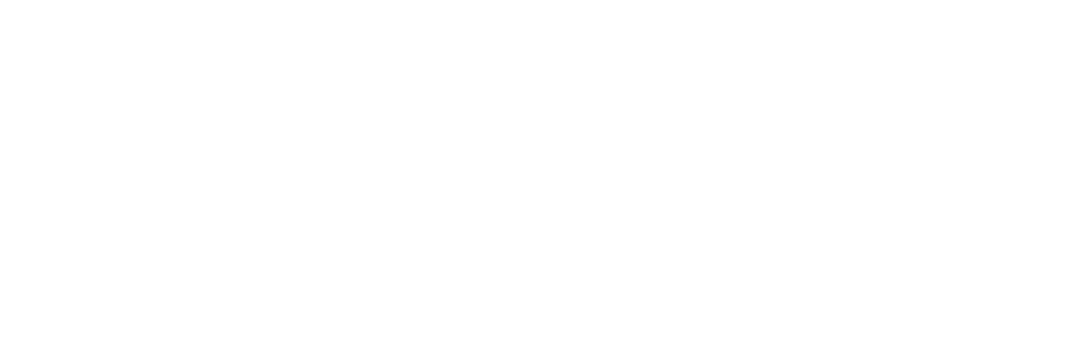
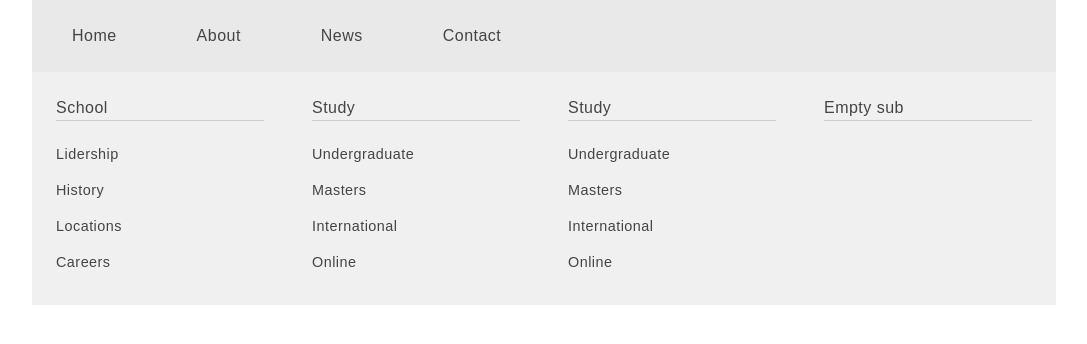
Before and after one commit to marioloncarek/megamenu-js, a website: page index.html in a window 1280 px wide. Shown: the whole page, without its empty margins (96-1183 px from the left). Drawn offline with Linux system fonts and the light colour scheme; a web font is replaced by a local one.

Commit message:
v2 21.06.2016

```diff
--- a/bower.json
+++ b/bower.json
@@ -1,6 +1,6 @@
 {
-  "name": "raw-project",
-  "description": "Project boilerplate",
+  "name": "megamenu-js",
+  "description": "Last responsive megamenu you'll ever need",
   "main": "index.html",
   "authors": [
     "Mario Loncarek"
--- a/gulpfile.js
+++ b/gulpfile.js
@@ -1,5 +1,5 @@
 // PLUGIN NAME - must match scss name and js name - check src/js/pluginname.js and src/scss/project/pluginname.scss
-var pluginName = 'pluginname';
+var pluginName = 'megamenu';
 
 // UTILITIES
 var gulp = require('gulp');
--- a/index.html
+++ b/index.html
@@ -7,12 +7,92 @@
     <meta name="description" content="">
     <meta name="author" content="Mario Loncarek">
     <meta name="viewport" content="width=device-width, initial-scale=1, shrink-to-fit=no">
+    <link href="https://fonts.googleapis.com/css?family=Hind+Guntur:300" rel="stylesheet">
     <!-- CSS -->
     <link rel="stylesheet" href="src/css/style.css">
 </head>
 <body>
 
+
+<div class="menu">
+    <ul>
+        <li><a href="#">Home</a></li>
+        <li><a href="http://marioloncarek.com">About</a>
+            <ul>
+                <li><a href="http://marioloncarek.com">School</a>
+                    <ul>
+                        <li><a href="http://marioloncarek.com">Lidership</a></li>
+                        <li><a href="#">History</a></li>
+                        <li><a href="#">Locations</a></li>
+                        <li><a href="#">Careers</a></li>
+                    </ul>
+                </li>
+                <li><a href="#">Study</a>
+                    <ul>
+                        <li><a href="#">Undergraduate</a></li>
+                        <li><a href="#">Masters</a></li>
+                        <li><a href="#">International</a></li>
+                        <li><a href="#">Online</a></li>
+                    </ul>
+                </li>
+                <li><a href="#">Research</a>
+                    <ul>
+                        <li><a href="#">Undergraduate research</a></li>
+                        <li><a href="#">Masters research</a></li>
+                        <li><a href="#">Funding</a></li>
+                    </ul>
+                </li>
+                <li><a href="#">Something</a>
+                    <ul>
+                        <li><a href="#">Sub something</a></li>
+                        <li><a href="#">Sub something</a></li>
+                        <li><a href="#">Sub something</a></li>
+                        <li><a href="#">Sub something</a></li>
+                    </ul>
+                </li>
+            </ul>
+        </li>
+        <li><a href="http://marioloncarek.com">News</a>
+            <ul>
+                <li><a href="http://marioloncarek.com">Today</a></li>
+                <li><a href="#">Calendar</a></li>
+                <li><a href="#">Sport</a></li>
+            </ul>
+        </li>
+        <li><a href="http://marioloncarek.com">Contact</a>
+            <ul>
+                <li><a href="#">School</a>
+                    <ul>
+                        <li><a href="#">Lidership</a></li>
+                        <li><a href="#">History</a></li>
+                        <li><a href="#">Locations</a></li>
+                        <li><a href="#">Careers</a></li>
+                    </ul>
+                </li>
+                <li><a href="#">Study</a>
+                    <ul>
+                        <li><a href="#">Undergraduate</a></li>
+                        <li><a href="#">Masters</a></li>
+                        <li><a href="#">International</a></li>
+                        <li><a href="#">Online</a></li>
+                    </ul>
+                </li>
+                <li><a href="#">Study</a>
+                    <ul>
+                        <li><a href="#">Undergraduate</a></li>
+                        <li><a href="#">Masters</a></li>
+                        <li><a href="#">International</a></li>
+                        <li><a href="#">Online</a></li>
+                    </ul>
+                </li>
+                <li><a href="#">Empty sub</a></li>
+            </ul>
+        </li>
+    </ul>
+</div>
+
+
 <script src="src/js/jquery.min.js"></script>
-<script src="src/js/pluginname.js"></script>
+<script src="src/js/megamenu.js"></script>
 </body>
 </html>
--- a/package.json
+++ b/package.json
@@ -1,7 +1,7 @@
 {
-  "name": "raw-project",
+  "name": "megamenu-js",
   "version": "1.0.0",
-  "description": "Project boilerplate",
+  "description": "Last responsive megamenu you'll ever need",
   "main": "gulpfile.js",
   "directories": {
     "test": "test"
--- /dev/null
+++ b/src/js/megamenu.js
@@ -0,0 +1,46 @@
+/*
+(function ($) {
+
+    'use strict';
+
+    function getWindowWidth() {
+        var windowWidth = 0;
+        if (typeof(window.innerWidth) === 'number') {
+            windowWidth = window.innerWidth;
+        } else {
+            if (document.documentElement && document.documentElement.clientWidth) {
+                windowWidth = document.documentElement.clientWidth;
+            } else {
+                if (document.body && document.body.clientWidth) {
+                    windowWidth = document.body.clientWidth;
+                }
+            }
+        }
+        console.log(windowWidth);
+        return windowWidth;
+    }
+
+    $(document).ready(function () {
+
+        var responsiveBreakpoint = 767;
+
+        $('.menu > ul > li').on({
+            mouseenter: function () {
+                if (getWindowWidth() >= responsiveBreakpoint) {
+                    $(this).children('ul').stop(true, false).show();
+                }
+            },
+            mouseleave: function () {
+                if (getWindowWidth() >= responsiveBreakpoint) {
+                    $(this).children('ul').stop(true, false).hide();
+                }
+            },
+            click: function () {
+                if (getWindowWidth() < responsiveBreakpoint) {
+                    $(this).children('ul').stop(true, false).toggle();
+                }
+            }
+        });
+    });
+
+}($));*/
--- a/src/scss/base/_variables.scss
+++ b/src/scss/base/_variables.scss
@@ -8,10 +8,10 @@
 
 /* TYPOGRAPHY */
 
-$base-font: ('Muli', sans-serif);
-$heading-font: ('Poppins', sans-serif);
+$base-font: ('Hind Guntur', sans-serif);
+$heading-font: ('Hind Guntur', sans-serif);
 $base-letter-spacing: .03em;
-$base-font-size: 1.4em; /* Equals 14px */
+$base-font-size: 1.6em; /* Equals 14px */
 $base-line-height: 1.5;
 
 /* Baseline calculation  */
--- /dev/null
+++ b/src/scss/project/megamenu.scss
@@ -0,0 +1,103 @@
+/*
+- Name: Plugin name
+- Version: 1.0
+- Author: Mario Loncarek
+- Author web site: http://marioloncarek.com
+*/
+
+$menu-bg: #e9e9e9;
+$hover-and-dropdown-bg: #f0f0f0;
+$megamenu-child-width: 25%;
+$menu-font-color: #444;
+$dropdown-font-color: #444;
+$dropdown-border: 1px solid #ccc;
+$responsive-breakpoint: 767px;
+
+@mixin clearfix {
+  &:before,
+  &:after {
+    display: table;
+    content: ' ';
+  }
+  &:after {
+    clear: both;
+  }
+}
+
+@mixin reset-menu-elements() {
+  margin: 0;
+  padding: 0;
+}
+
+@mixin breakpoint($point, $min-or-max: max-width) {
+  @media only screen and ($min-or-max: $point) {
+    @content;
+  }
+}
+
+.menu {
+  width: 80%;
+  margin: 0 auto;
+  background: $menu-bg;
+  @include breakpoint($responsive-breakpoint) {
+    width: 100%;
+  }
+  ul {
+    @include reset-menu-elements;
+    @include clearfix;
+    list-style: none;
+    position: relative;
+    > li {
+      @include reset-menu-elements;
+      float: left;
+      @include breakpoint($responsive-breakpoint) {
+        width: 100%;
+      }
+      &:hover {
+        background: $hover-and-dropdown-bg;
+      }
+      > a {
+        display: block;
+        padding: 1.5em 2.5em;
+        color: $menu-font-color;
+      }
+      > ul {
+        /*display: none;*/
+        position: absolute;
+        z-index: 99;
+        left: 0;
+        width: 100%;
+        background: #f0f0f0;
+        @include breakpoint($responsive-breakpoint) {
+          position: relative;
+        }
+        > li {
+          width: $megamenu-child-width;
+          padding: 1.5em;
+          @include breakpoint($responsive-breakpoint) {
+            width: 100%;
+          }
+          > a {
+            padding: 0;
+            border-bottom: $dropdown-border;
+            color: $dropdown-font-color;
+          }
+          > ul {
+            display: block;
+            position: relative;
+            padding-top: 1em;
+            > li {
+              width: 100%;
+              padding: 0;
+              > a {
+                font-size: .9em;
+                padding: .5em 0;
+                border: 0;
+              }
+            }
+          }
+        }
+      }
+    }
+  }
+}
--- a/src/scss/project/pluginname.scss
+++ /dev/null
@@ -1,6 +0,0 @@
-/*
-- Name: Plugin name
-- Version: 1.0
-- Author: Mario Loncarek
-- Author web site: http://marioloncarek.com
-*/
--- a/src/scss/style.scss
+++ b/src/scss/style.scss
@@ -18,4 +18,4 @@ BASE
 /* ––––––––––––––––––––––––––––––––––––––––––––––––––
 PROJECT
 –––––––––––––––––––––––––––––––––––––––––––––––––– */
-@import 'project/pluginname';
+@import 'project/megamenu';
```
Also changed, not shown: src/css/style.css, src/js/pluginname.js (deleted), 1 other file.
